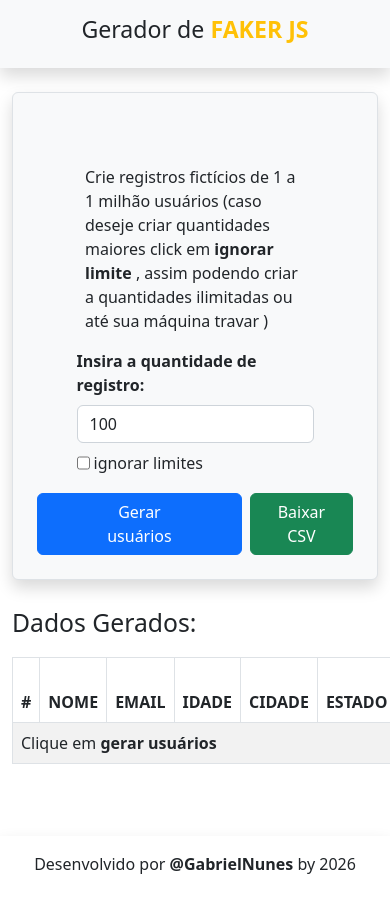
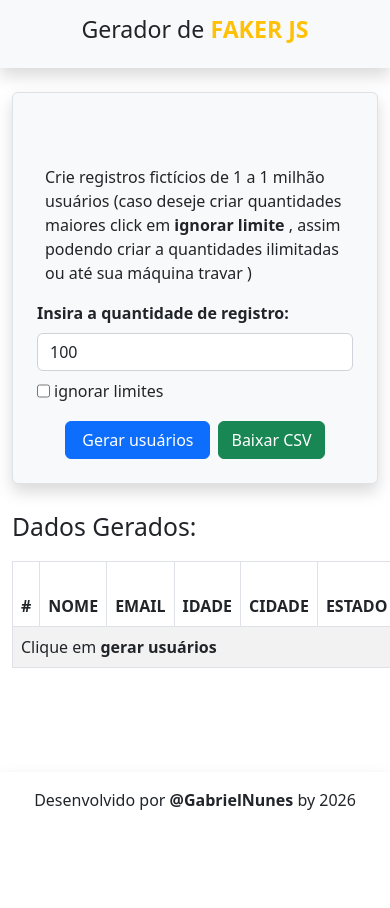
Before and after one commit to GabrielnunesGNS/user_create_faker, a React (Vite) app: page / in a window 390 px wide. Shown: the top 908 px of the page. After the commit the page ends 844 px from the top, so only its background shows below. Built offline with nearby package versions, Linux system fonts and the light colour scheme.

Commit message:
correções de responsividade

```diff
--- a/src/componentes/GerarUsuarios.jsx
+++ b/src/componentes/GerarUsuarios.jsx
@@ -37,8 +37,8 @@ const GerarUsuarios = ({setListaUsuarios,usuarios}) => {
 
   return (
     <div className='mt-5 d-flex justify-content-center flex-column align-items-center w-100'>
-        <p className='px-5'>Crie registros fictícios de 1 a 1 milhão usuários (caso deseje criar quantidades maiores click em <span className='fw-bold'>ignorar limite</span> , assim podendo criar a quantidades ilimitadas ou até sua máquina travar ) </p>
-        <div className='w-75'>
+        <p className='px-lg-5 px-2'>Crie registros fictícios de 1 a 1 milhão usuários (caso deseje criar quantidades maiores click em <span className='fw-bold'>ignorar limite</span> , assim podendo criar a quantidades ilimitadas ou até sua máquina travar ) </p>
+        <div className='col-lg-9 col-12'>
             <div>
                 <label htmlFor="" className='form-label fw-bold'>Insira a quantidade de registro:</label>
                 <input type="text" className="form-control" placeholder='quantidade de registros' value={qtdUsuarios} onChange={(e)=>{handleQtdUsuarios(e.target.value)}} disabled={disabled} /></div>
@@ -50,7 +50,7 @@ const GerarUsuarios = ({setListaUsuarios,usuarios}) => {
             </div>
 
         <div className='mt-3 d-flex gap-2 '>
-            <button onClick={handleGerarLista} className='btn btn-primary px-5'>Gerar usuários</button>
+            <button onClick={handleGerarLista} className='px-lg-5 btn btn-primary px-3'>Gerar usuários</button>
             <ButtonDownload dados={usuarios}></ButtonDownload>
 
         </div>
--- a/src/componentes/TableUsuarios.jsx
+++ b/src/componentes/TableUsuarios.jsx
@@ -21,7 +21,7 @@ const TableUsuarios = ({ dados }) => {
 
     return (
         <>
-            <table className='table overflow-scroll table-striped table-bordered'>
+            <table className='table w-100 overflow-scroll table-striped table-bordered'>
                 <thead>
                     <tr className='text-uppercase'>
                         <th>#</th>
@@ -39,7 +39,7 @@ const TableUsuarios = ({ dados }) => {
                 <tbody>
                     {(dados.length == 0) ? (
                         <tr>
-                            <td colSpan='8'>
+                            <td colSpan='9'>
                                 Clique em <span className='fw-bold'>gerar usuários</span>
                             </td>
                         </tr>
```
